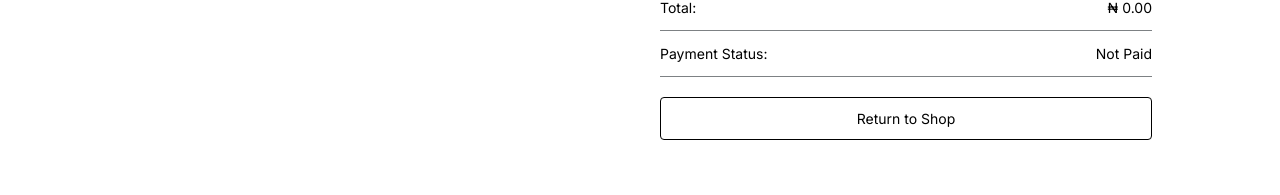
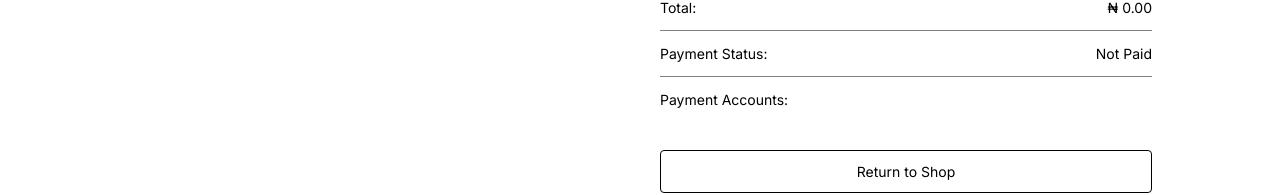
Before and after one commit to Omarookolosio94/seachems.store, a React (Create React App) app: page /track-order in a window 1280 px wide. Shown: the part 329-524 px from the top of the page. Built offline with nearby package versions, Linux system fonts and the light colour scheme.

Commit message:
updated web site

```diff
--- a/src/modules/public/views/TrackOrder.tsx
+++ b/src/modules/public/views/TrackOrder.tsx
@@ -90,7 +90,7 @@ const TrackOrder = () => {
                         <p className="font-semibold">
                           {index + 1} ORDER {act?.process}
                         </p>
-                        <p className="mb-1">Initiated By: {act?.initiatedBy}</p>
+                        {/* <p className="mb-1">Initiated By: {act?.initiatedBy}</p> */}
                         <p className="mb-1">
                           Date:{" "}
                           {act?.dateAdded == null
@@ -98,7 +98,7 @@ const TrackOrder = () => {
                             : formatDate(act?.dateAdded)}
                         </p>
                         <p>Instruction:</p>
-                        <p>{act?.instruction}</p>
+                        <p>{act?.instruction ?? "N/A"}</p>
                       </div>
                     ))}
                 </div>
@@ -156,6 +156,19 @@ const TrackOrder = () => {
 
                 <p>{order?.isPaid ? "Paid" : "Not Paid"}</p>
               </div>
+
+              <div className="border-b-gray py-3">
+                <p className="mb-2">Payment Accounts:</p>
+
+                {order &&
+                  order?.paymentInfo != null &&
+                  order?.paymentInfo?.length > 0 &&
+                  order?.paymentInfo?.map((acc) => (
+                    <p className="mb-1" key={acc?.id}>
+                      {acc?.bank} - {acc?.accountNumber} - {acc?.accountName}
+                    </p>
+                  ))}
+              </div>
             </div>
 
             <div className="flex flex-col items-center justify-start gap-3 lg:flex-row">
```
Also changed, not shown: src/core/types/product.types.d.ts (+12 -0 lines).
